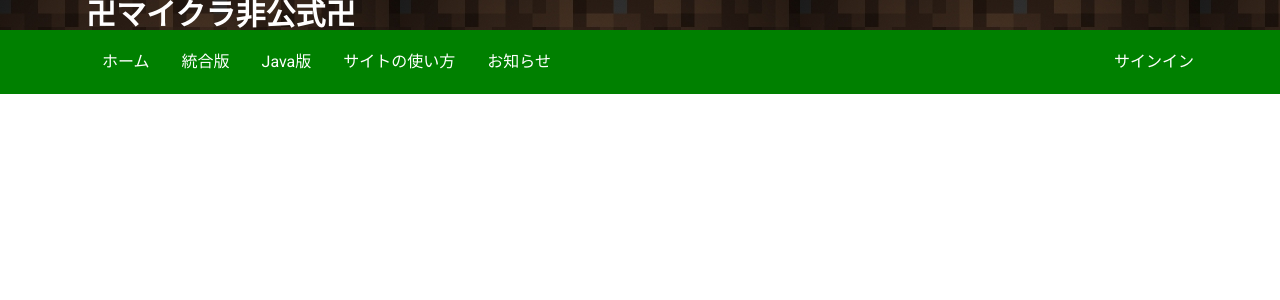
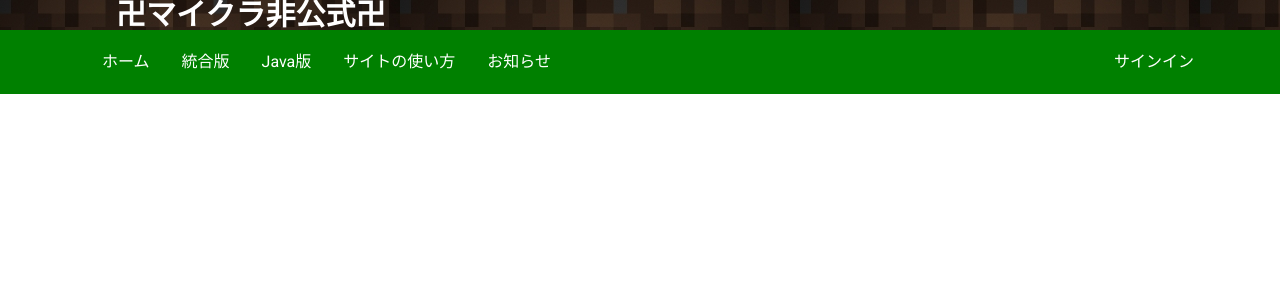
Before and after one commit to rinkunserver/mine-world, a PHP site: page / in a window 1280 px wide. Shown: the top 300 px of the page. Run offline with PHP 8.4, Linux system fonts and the light colour scheme.

Commit message:
Update header-7.css

```diff
--- a/styles/header-7.css
+++ b/styles/header-7.css
@@ -4,6 +4,7 @@
 */
 .brand {
   font-weight: bold;
+  margin: 30px 30px 30px;
   color: #fff;
   font-size: 30px; }
 
```
